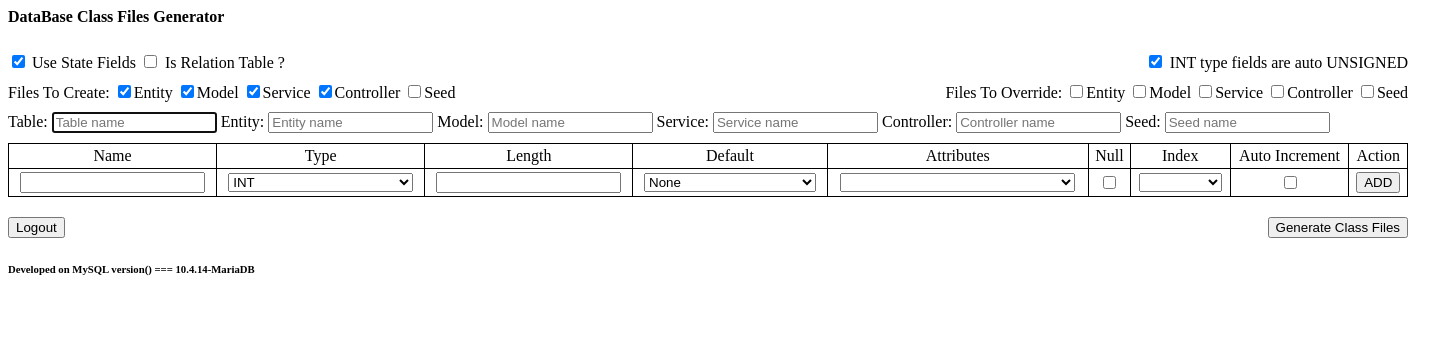
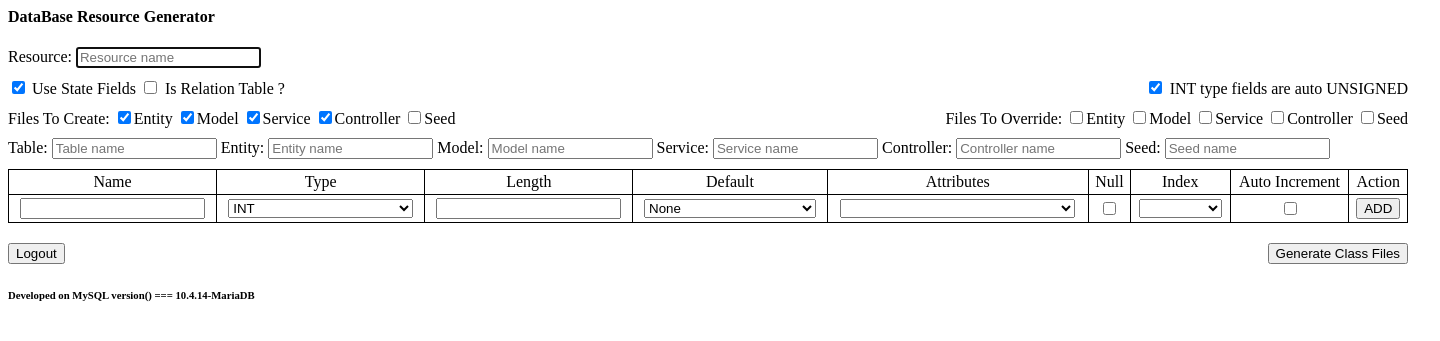
Before and after one commit to therceman/copper, a PHP site: template templates/cp/generator.php in a window 1440 px wide. Shown: the top 341 px of the page. Run offline with PHP 8.4, Linux system fonts and the light colour scheme; the template is opened without the code that fills it: most values are stand-ins (such as "Sample title", 1, 10 or a date in 2020); some libraries are stand-ins or nearby versions.

Commit message:
Working on DB generator. Working on Validator & Controller - Resource field

```diff
--- a/templates/cp/generator.php
+++ b/templates/cp/generator.php
@@ -39,9 +39,12 @@ $default_varchar_length = $view->dataBag->get('default_varchar_length', 65535);
 </style>
 
 <body class="markdown-body">
-<h4>DataBase Class Files Generator</h4>
+<h4>DataBase Resource Generator</h4>
 
 <div style="margin-bottom:10px;">
+    <div style="margin-bottom: 5px;">
+        Resource: <input id=resource autocomplete="off" placeholder="Resource name" autofocus spellcheck="false">
+    </div>
     <div style="float:left;margin-top: 5px;">
         <input type="checkbox" id="use_state_fields" checked="checked">
         <label for="use_state_fields"
@@ -74,7 +77,7 @@ $default_varchar_length = $view->dataBag->get('default_varchar_length', 65535);
 
 
 <div style="margin-bottom:10px;" id="names">
-    <span>Table:</span> <input id=table autocomplete="off" placeholder="Table name" autofocus>
+    <span>Table:</span> <input id=table autocomplete="off" placeholder="Table name">
     <span>Entity:</span> <input id=entity autocomplete="off" placeholder="Entity name">
     <span>Model:</span> <input id=model autocomplete="off" placeholder="Model name">
     <span>Service:</span> <input id=service autocomplete="off" placeholder="Service name">
@@ -552,8 +555,9 @@ $default_varchar_length = $view->dataBag->get('default_varchar_length', 65535);
     let $add = document.querySelector('#add');
     let $name = document.querySelector('#name');
 
+    let $resource = document.querySelector('#resource');
+
     let $table = document.querySelector('#table');
-
     let $entity = document.querySelector('#entity');
     let $model = document.querySelector('#model');
     let $service = document.querySelector('#service');
@@ -784,6 +788,17 @@ $default_varchar_length = $view->dataBag->get('default_varchar_length', 65535);
 
     $create_seed.dispatchEvent(new Event('input'));
 
+    $resource.addEventListener('input', e => {
+        let val = $resource.value;
+
+        $table.value = val.replace(/([a-z0-9])([A-Z])/g, '$1_$2').toLowerCase();
+        $entity.value = val;
+        $model.value = val + 'Model';
+        $service.value = val + 'Service';
+        $controller.value = val + 'Controller';
+        $seed.value = val + 'Seed';
+    })
+
     $table.addEventListener('input', e => {
         let tableVal = $table.value;
         let entityVal = '';
@@ -797,12 +812,6 @@ $default_varchar_length = $view->dataBag->get('default_varchar_length', 65535);
 
             entityVal += val;
         })
-
-        $entity.value = entityVal;
-        $model.value = entityVal + 'Model';
-        $service.value = entityVal + 'Service';
-        $controller.value = entityVal + 'Controller';
-        $seed.value = entityVal + 'Seed';
     });
 
     $type.dispatchEvent(new Event('input'));
```
